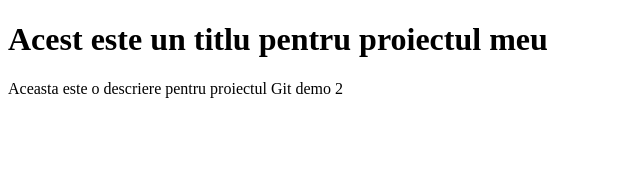
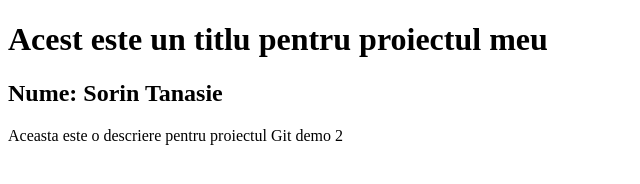
Before and after one commit to SorinTanasie/GIt-demo-2, a plain HTML site: page index.html in a window 1280 px wide. Shown: the whole page, without its empty margins (0-640 px from the left). Drawn offline with Linux system fonts and the light colour scheme.

Commit message:
Am adaugat un nume

```diff
--- a/index.html
+++ b/index.html
@@ -7,6 +7,7 @@
 </head>
 <body>
     <h1>Acest este un titlu pentru proiectul meu</h1>
+    <h2>Nume: Sorin Tanasie</h2>
     <p>Aceasta este o descriere pentru proiectul Git demo 2</p>
 </body>
 </html>
```
